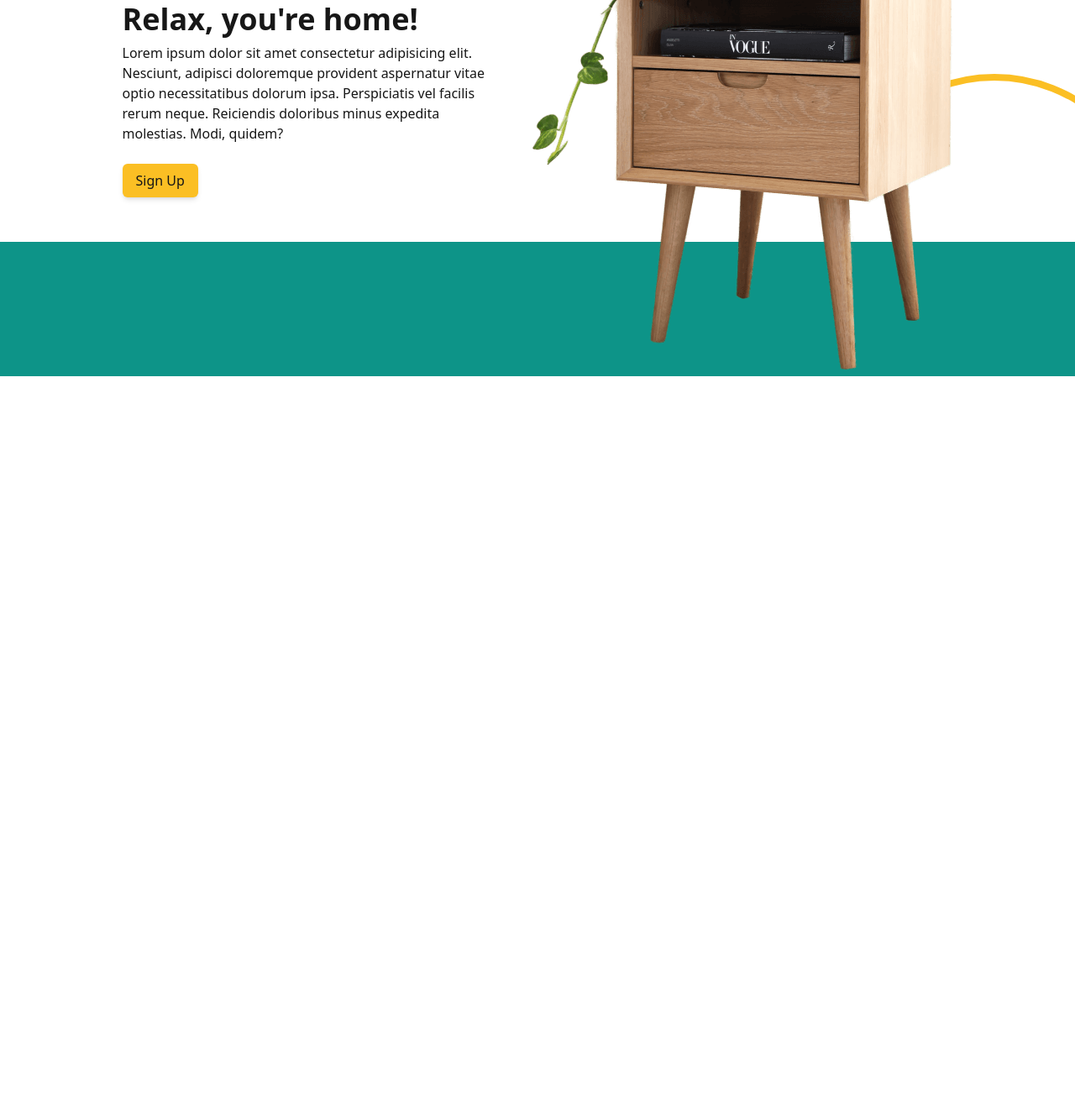
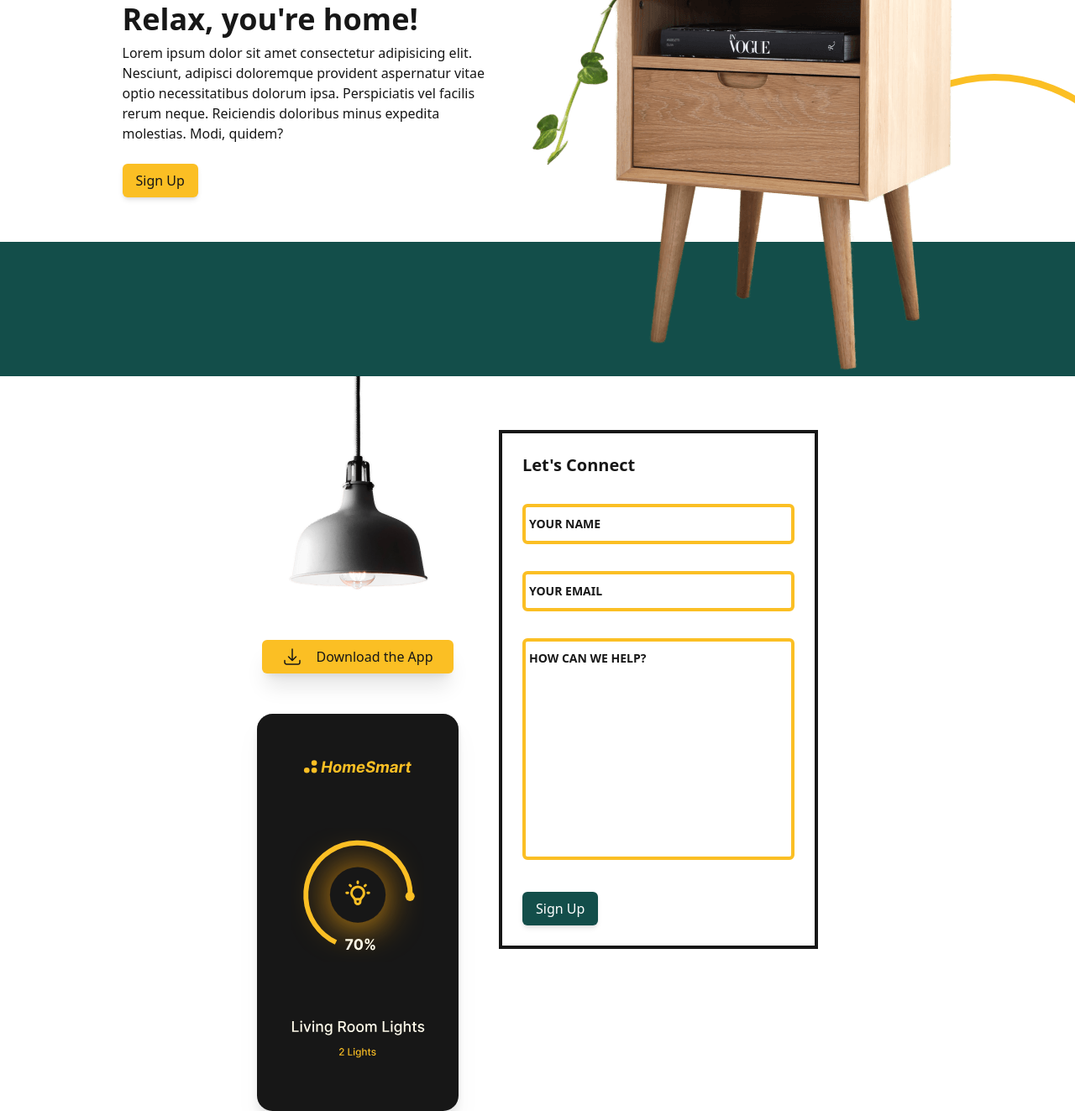
Before and after one commit to elmi-elmi/homesmart, a website built with Vite: page index.html in a window 1280 px wide. Shown: the part 2254-3577 px from the top of the page at 84% size. Before the commit the page ends 2702 px from the top, so only its background shows below. Built offline with nearby package versions, Linux system fonts and the light colour scheme.

Commit message:
completed

```diff
--- a/index.html
+++ b/index.html
@@ -95,7 +95,7 @@
              bg-teal-900 shadow-xl
              hover:shadow-none
              transition-shadow
-              dark:text-neutral-900
+              dark:text-neutral-100
                text-white
                 hover:text-neutral-200
                 focus:outline-none
@@ -321,7 +321,7 @@
       <h2
       id="parnters"
       class="text-3xl font-bold text-amber-400 "
-      >Our partners</h2>
+      >Our Partners</h2>
       <p
       class="
       w-full
@@ -430,7 +430,7 @@
     </div>
     <div
     class="
-    bg-teal-600
+    bg-teal-900
      h-24
      xl:h-48
      mt-12
@@ -438,13 +438,221 @@
      w-screen
      xl:absolute
      xl:mt-0
-
      -bottom-8
      -z-10
      "
     ></div>
   </section>
+
     </main>
+    <section aria-labeledby="contact"
+    class=" container flex flex-wrap  mx-auto justify-center gap-12 items-start "
+    >
+
+    <div class=" flex flex-col justify-center items-center ">
+      <img src="./assets/lamp.png" alt="lamp">
+      <a href="#"
+      class="
+      py-2
+      px-6
+      my-12
+      mx-auto
+      flex
+      gap-4
+      bg-amber-400
+      shadow-xl
+      hover:shadow-none
+      transition-shadow
+      rounded-md
+      focus:outline-none
+      focus-visible:ring-4
+      ring-neutral-900
+      dark:ring-amber-400
+      ring-offset-4
+      ring-offset-white
+      dark:ring-offset-neutral-800
+      dark:text-neutral-900
+
+
+      "
+      >
+      <svg xmlns="http://www.w3.org/2000/svg" fill="none" viewBox="0 0 24 24" stroke-width="1.5" stroke="currentColor" class="w-6 h-6">
+        <path stroke-linecap="round" stroke-linejoin="round" d="M3 16.5v2.25A2.25 2.25 0 005.25 21h13.5A2.25 2.25 0 0021 18.75V16.5M16.5 12L12 16.5m0 0L7.5 12m4.5 4.5V3" />
+      </svg>
+      <span>Download the App</span>
+    </a>
+    <img src="./assets/app.svg" alt="app"
+    width="240"
+    class="hidden
+    md:block
+    drop-shadow-xl
+    "
+
+    >
+    </div>
+    <form class="
+    p-6
+    flex
+    flex-col
+    gap-8
+    border-4
+     border-neutral-900
+     md:my-12
+     lg:my-16
+     ">
+      <h2 id="contact" class="text-xl font-bold">Let's Connect</h2>
+      <div class="relative">
+      <input type="text" id="name" placeholder="YOUR NAME"
+      class="
+      peer
+      w-full
+      border-4
+      rounded-md
+      border-amber-400
+      bg-white
+      dark:bg-amber-400
+
+      focus:border-amber-400
+      focus:ring-amber-400
+      focus:outline-none
+      dark:focus:ring-offset-1
+      dark:text-neutral-900
+      placeholder-transparent
+      "
+      >
+      <label for="name"
+      class="
+      text-sm
+      text-neutral-500
+      font-bold
+      dark:text-neutral-400
+      absolute
+      -top-4
+      left-2
+      -translate-y-1/2
+      uppercase
+      transition-all
+      peer-placeholder-shown:top-1/2
+      peer-placeholder-shown:left-2
+      peer-placeholder-shown:text-neutral-900
+      dark:peer-placeholder-shown:text-white
+      peer-focus:-top-4
+      peer-focus:left-2
+      "
+      >your name</label>
+    </div>
+<div class="relative">
+      <input type="text" id="email" placeholder="YOUR EMAIL"
+      class="
+      peer
+      w-full
+      border-4
+      rounded-md
+      border-amber-400
+      bg-white
+      dark:bg-amber-400
+
+      focus:border-amber-400
+      focus:ring-amber-400
+      focus:outline-none
+      dark:focus:ring-offset-1
+      dark:text-neutral-900
+      placeholder-transparent
+      "
+      >
+      <label for="email"
+      class="
+      text-sm
+      text-neutral-500
+      font-bold
+      dark:text-neutral-400
+      absolute
+      -top-4
+      left-2
+      -translate-y-1/2
+      uppercase
+      transition-all
+      peer-placeholder-shown:top-1/2
+      peer-placeholder-shown:left-2
+      peer-placeholder-shown:text-neutral-900
+      dark:peer-placeholder-shown:text-white
+      peer-focus:-top-4
+      peer-focus:left-2
+      "
+      >YOUR EMAIL</label>
+    </div>
+    <div class="relative">
+      <textarea
+       placeholder="How can we help?" name="textarea" id="textarea" cols="30" rows="10"
+       class="
+       peer
+    resize-none
+    w-full
+      border-4
+      rounded-md
+      border-amber-400
+      bg-white
+      dark:bg-amber-400
+
+      focus:border-amber-400
+      focus:ring-amber-400
+      focus:outline-none
+      dark:focus:ring-offset-1
+      dark:text-neutral-900
+      placeholder-transparent
+
+       "
+       ></textarea>
+       <label for="textarea"
+       class="
+       uppercase
+       text-sm
+       font-bold
+       absolute
+       -translate-y-1/2
+       -top-4
+       left-2
+       text-neutral-500
+dark:text-neutral-400
+       transition-all
+       peer-placeholder-shown:top-6
+       peer-placeholder-shown:left-2
+       peer-placeholder-shown:text-neutral-900
+      dark:peer-placeholder-shown:text-white
+       peer-focus:-top-4
+       peer-focus:left-2
+
+
+       "
+       >how can we help?</label>
+      </div>
+      <a href="#"
+      class="
+      text-white
+      dark:text-neutral-900
+      mr-auto
+      bg-teal-900
+      dark:bg-amber-400
+      px-4
+       py-2
+       rounded-md
+       focus:outline-none
+       focus-visible:ring-4
+       ring-neutral-900
+       dark:ring-amber-400
+       ring-offset-4
+       ring-offset-white
+       dark:ring-offset-neutral-800
+       shadow-md
+       hover:shadow-none
+       transition-shadow
+       "
+      >
+        Sign Up
+      </a>
+    </form>
+
+    </section>
     <script type="module" src="/main.js"></script>
   </body>
 </html>
```
